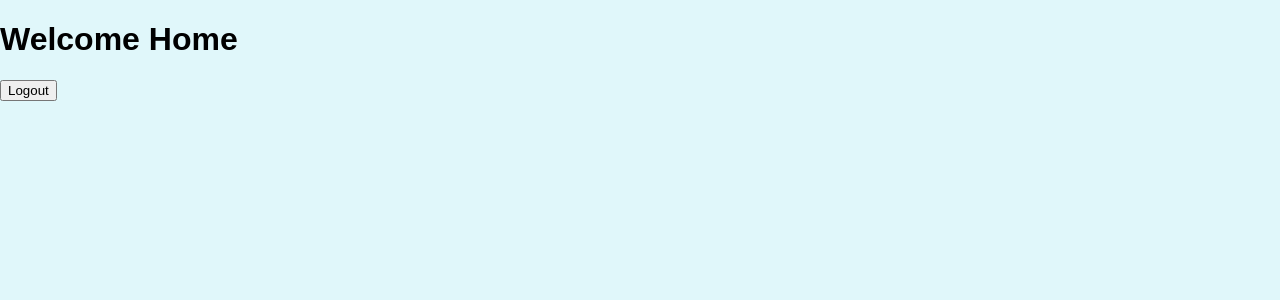
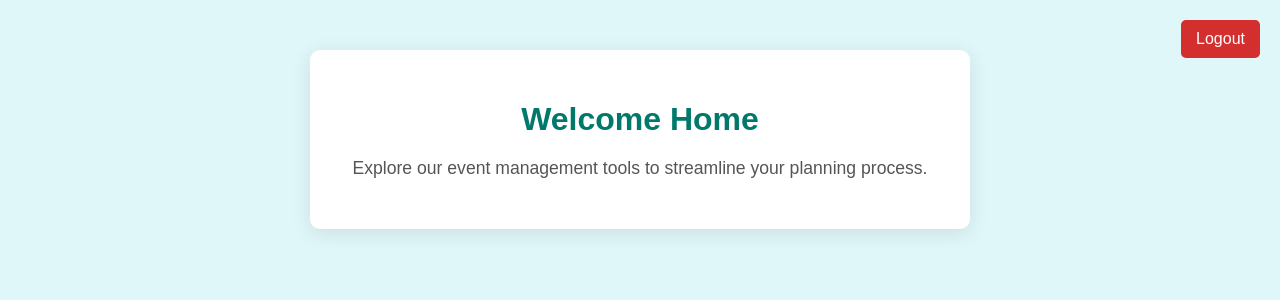
Before and after one commit to sjankdev/attendit, a React (Create React App) app in the folder frontend/: page /home in a window 1280 px wide. Shown: the top 300 px of the page. Built offline with nearby package versions, Linux system fonts and the light colour scheme; sample sign-in values are in the browser's storage.

Commit message:
Styling of homepage

```diff
--- /dev/null
+++ b/frontend/src/assets/css/Home.css
@@ -0,0 +1,57 @@
+body {
+    font-family: 'Montserrat', sans-serif;
+    background-color: #e0f7fa;
+    margin: 0;
+    padding: 0;
+}
+
+.logout-wrapper {
+    position: fixed;
+    top: 20px;
+    right: 20px;
+    z-index: 1000;
+}
+
+.home-container {
+    max-width: 600px;
+    margin: 50px auto;
+    padding: 30px;
+    background: white;
+    border-radius: 10px;
+    box-shadow: 0 4px 20px rgba(0, 0, 0, 0.1);
+    text-align: center;
+}
+
+h1 {
+    color: #00796b;
+    margin-bottom: 20px;
+}
+
+p {
+    font-size: 1.1em;
+    color: #555;
+    margin-bottom: 20px;
+}
+
+.logout-button {
+    padding: 10px 15px;
+    background-color: #d32f2f;
+    color: white;
+    border: none;
+    border-radius: 5px;
+    cursor: pointer;
+    font-size: 1em;
+    transition: background-color 0.3s, transform 0.2s;
+}
+
+.logout-button:hover {
+    background-color: #b71c1c;
+    transform: translateY(-2px);
+}
+
+.loading {
+    font-size: 1.2em;
+    color: #00796b;
+    text-align: center;
+    margin-top: 20px;
+}
--- a/frontend/src/components/Home.tsx
+++ b/frontend/src/components/Home.tsx
@@ -1,5 +1,6 @@
 import React, { useEffect, useState } from 'react';
 import { useNavigate } from 'react-router-dom';
+import '../assets/css/Home.css';
 
 const Home = () => {
     const navigate = useNavigate();
@@ -46,13 +47,18 @@ const Home = () => {
     };
 
     if (!isTokenChecked) {
-        return <div>Loading...</div>;
+        return <div className="loading">Loading...</div>;
     }
 
     return (
         <div>
-            <h1>Welcome Home</h1>
-            <button onClick={handleLogout}>Logout</button>
+            <div className="logout-wrapper">
+                <button onClick={handleLogout} className="logout-button">Logout</button>
+            </div>
+            <div className="home-container">
+                <h1>Welcome Home</h1>
+                <p>Explore our event management tools to streamline your planning process.</p>
+            </div>
         </div>
     );
 };
```
